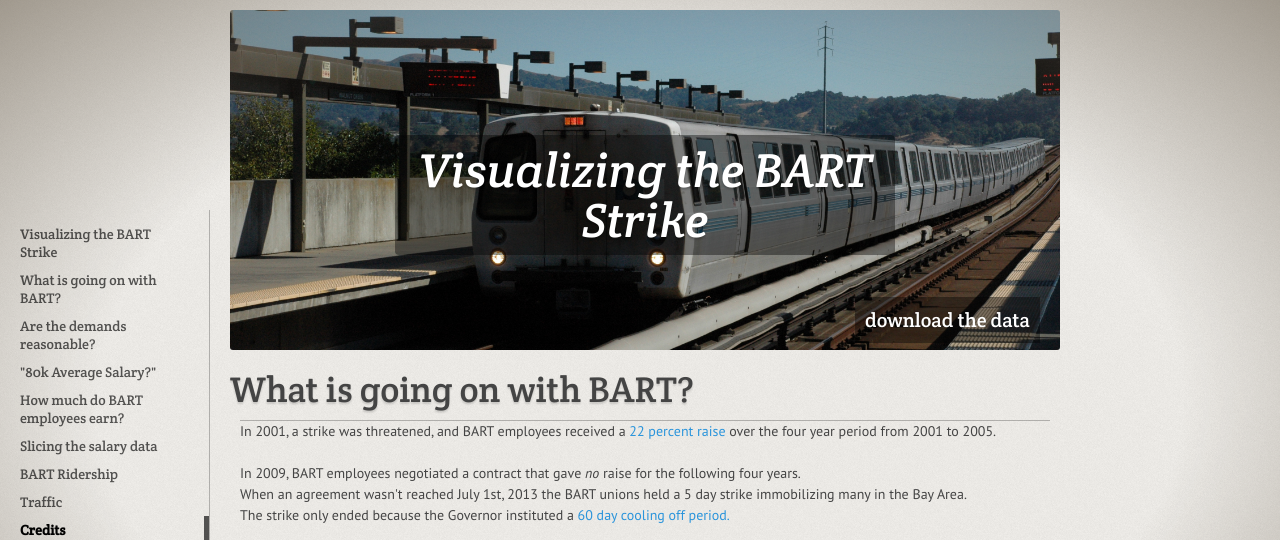
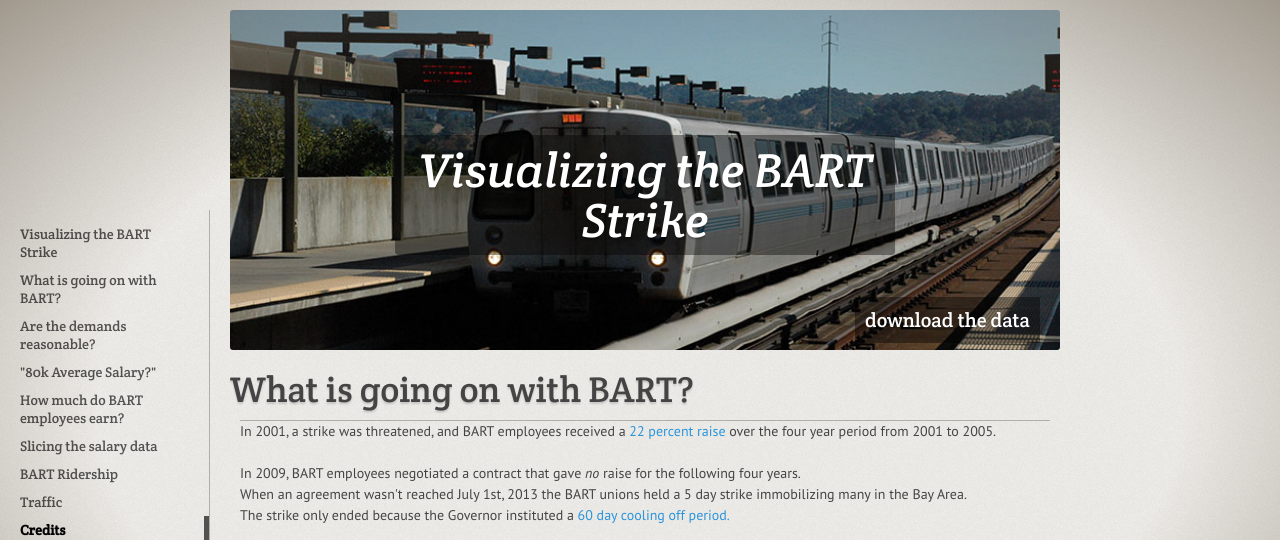
Before and after one commit to enjalot/bart, a PHP site: page / in a window 1280 px wide. Shown: the top 540 px of the page. Run offline with PHP 8.4, Linux system fonts and the light colour scheme; some libraries are stand-ins or nearby versions; some web fonts are replaced.

Commit message:
This switches to a resized+cropped image in the page header to improve page load time
I cropped it to match the original placement and used photoshop's save-for-web in JPEG-High quality to bring it down from 1.7mb down to 72k.

```diff
--- a/site/css/main.css
+++ b/site/css/main.css
@@ -330,7 +330,7 @@ iframe {
 
 #intro {
     height: 340px;
-    background-image: url('../img/Walnut_Creek_BART.jpg');
+    background-image: url('../img/Walnut_Creek_BART_830x340.jpg');
     background-repeat: no-repeat;
     background-size: 850px;
     background-position: center;
```
Also changed, not shown: site/img/Walnut_Creek_BART_830x340.jpg (added).
